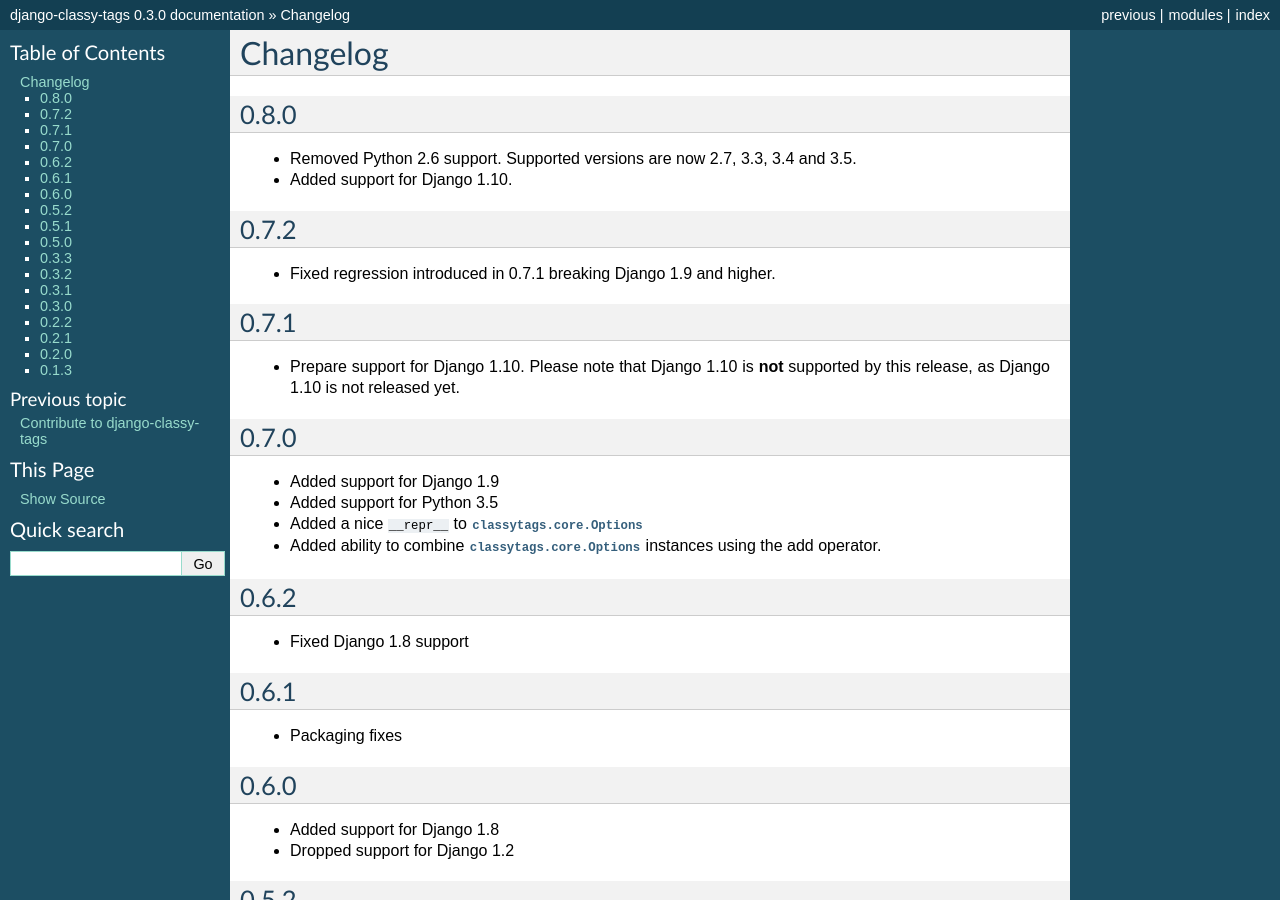
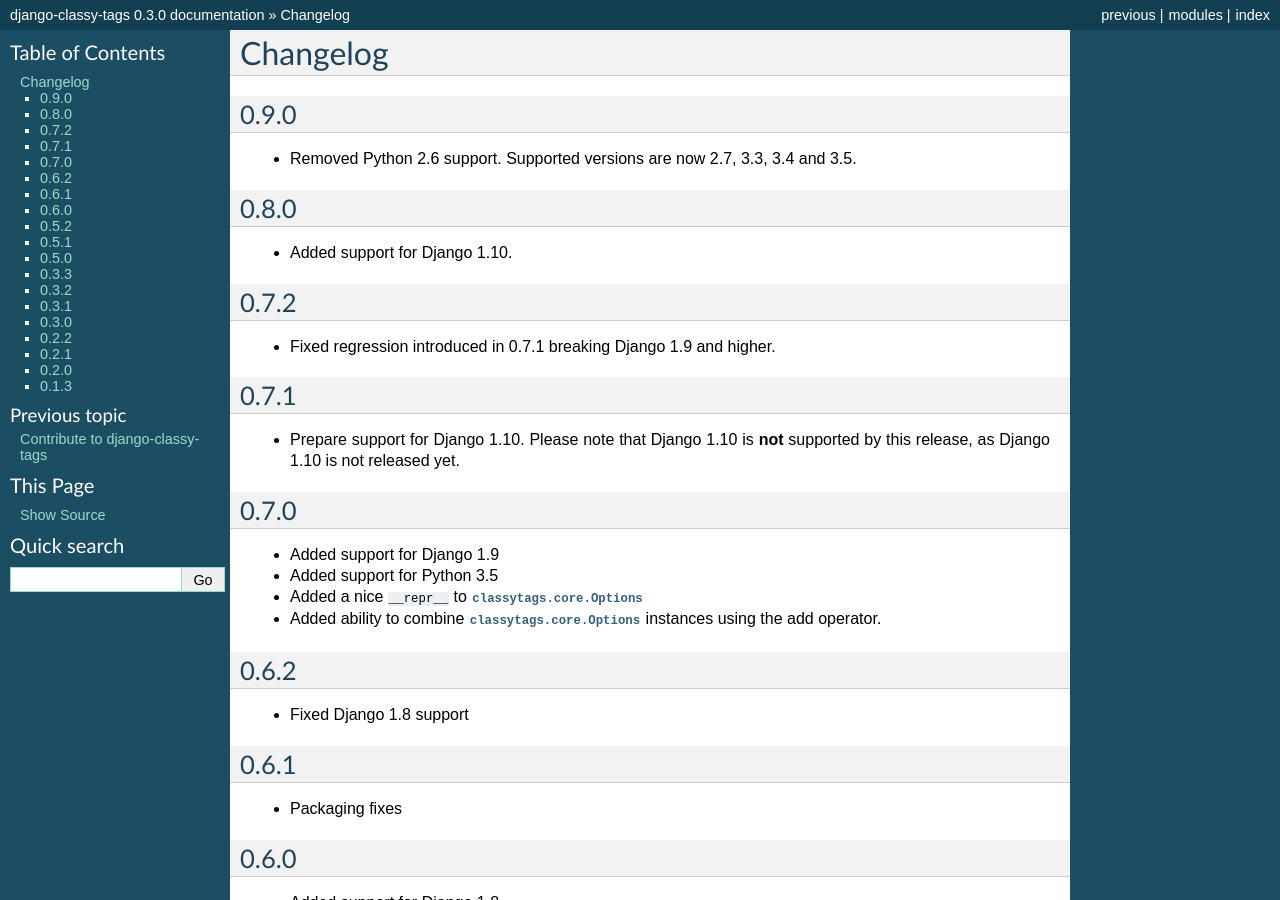
Before and after one commit to django-cms/django-classy-tags, a Sphinx documentation site: the page built from docs/changes.rst, in a window 1280 px wide and 900 px high. Built offline with Sphinx 7.4.7, drawn with Linux system fonts in a browser that asks for light colours.

Commit message:
Bumped version to 0.9.0

```diff
--- a/classytags/__init__.py
+++ b/classytags/__init__.py
@@ -1 +1 @@
-__version__ = '0.8.0'
+__version__ = '0.9.0'
--- a/docs/changes.rst
+++ b/docs/changes.rst
@@ -4,11 +4,18 @@
 
 
 *****
+0.9.0
+*****
+
+* Removed Python 2.6 support. Supported versions are now 2.7, 3.3, 3.4 and 3.5.
+
+
+*****
 0.8.0
 *****
 
-* Removed Python 2.6 support. Supported versions are now 2.7, 3.3, 3.4 and 3.5.
 * Added support for Django 1.10.
+
 
 *****
 0.7.2
```
